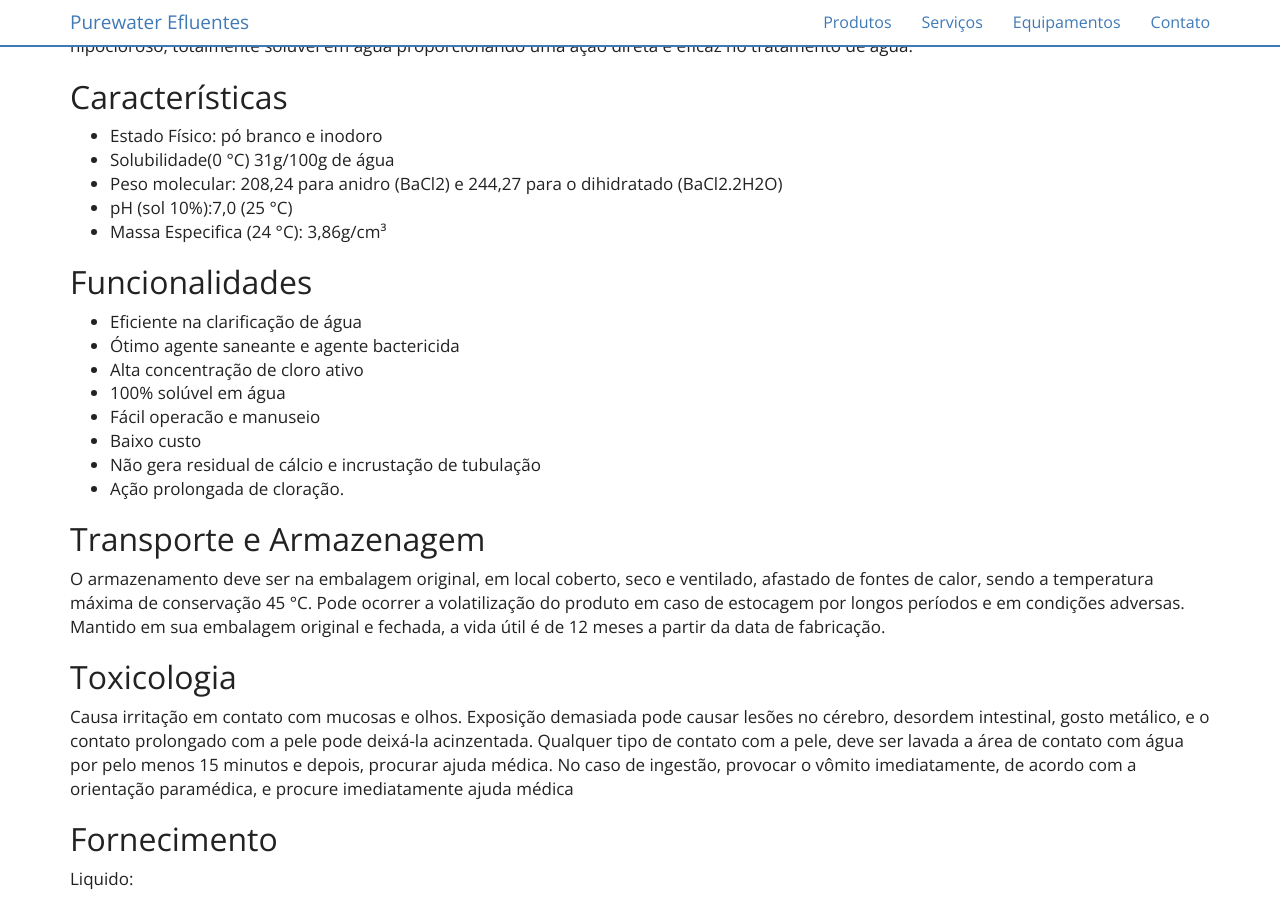
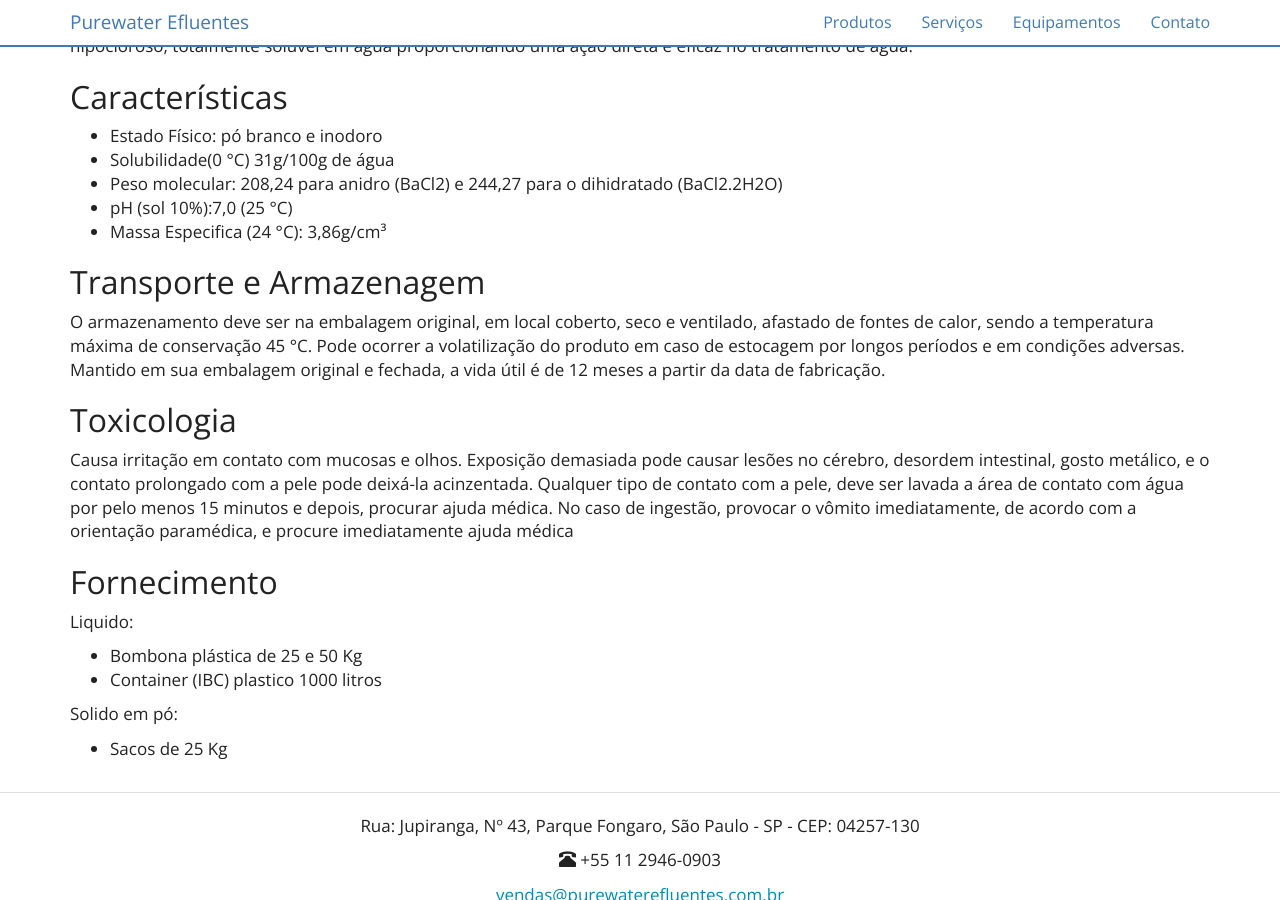
Before and after one commit to purewaterefluentes/purewaterefluentes.github.io, a Jekyll site: the page built from produtos/cloreto-de-bario.md, in a window 1280 px wide and 900 px high, scrolled down 621 px. Built offline with Jekyll 4.4.1, drawn with Linux system fonts in a browser that asks for light colours; nearby versions of some CDN libraries; library files that are not in the unit come from our copies.

Commit message:
Update cloreto-de-bario.md

```diff
--- a/produtos/cloreto-de-bario.md
+++ b/produtos/cloreto-de-bario.md
@@ -23,19 +23,6 @@ O produto HIPOCLORE tem alto poder saneante e bactericida para tratamentos de á
 - pH (sol 10%):7,0 (25 °C)
 - Massa Especifica (24 °C): 3,86g/cm³
 
-
-## Funcionalidades
-
-- Eficiente na clarificação de água
-- Ótimo agente saneante e agente bactericida
-- Alta concentração de cloro ativo
-- 100% solúvel em água
-- Fácil operacão e manuseio
-- Baixo custo
-- Não gera residual de cálcio e incrustação de tubulação
-- Ação prolongada de cloração.
-
-
 ## Transporte e Armazenagem
 O armazenamento deve ser na embalagem original, em local coberto, seco e ventilado, afastado    de fontes de calor, sendo a temperatura máxima de conservação 45 °C.
 Pode ocorrer a volatilização do produto em caso de estocagem por longos períodos e em condições adversas.
```
